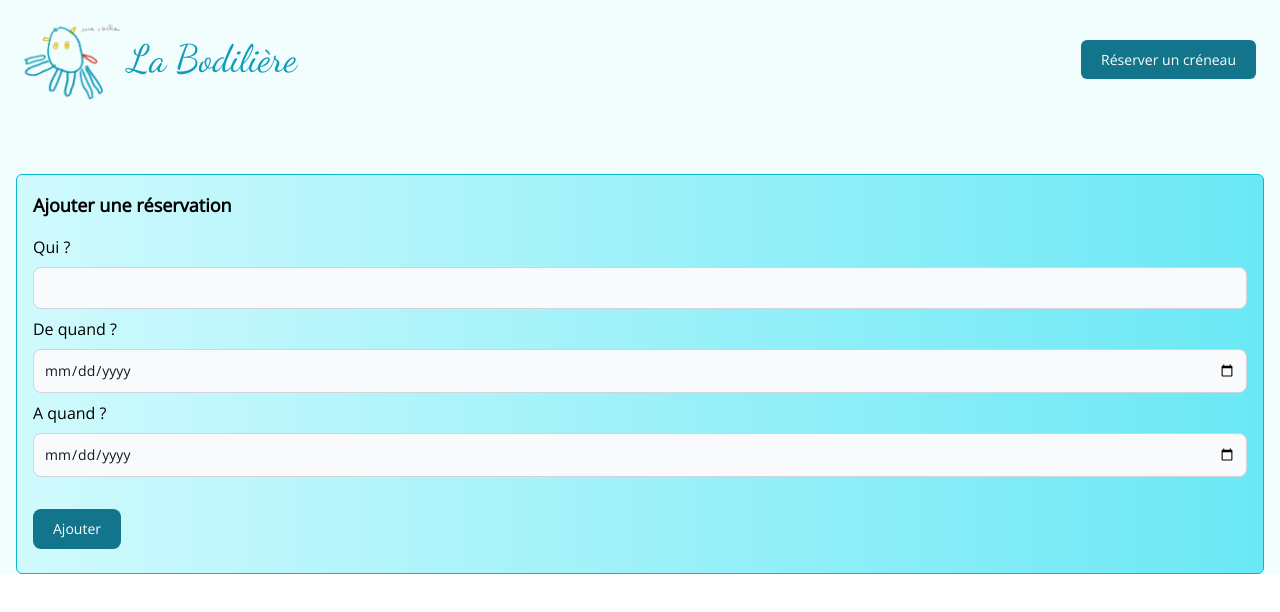
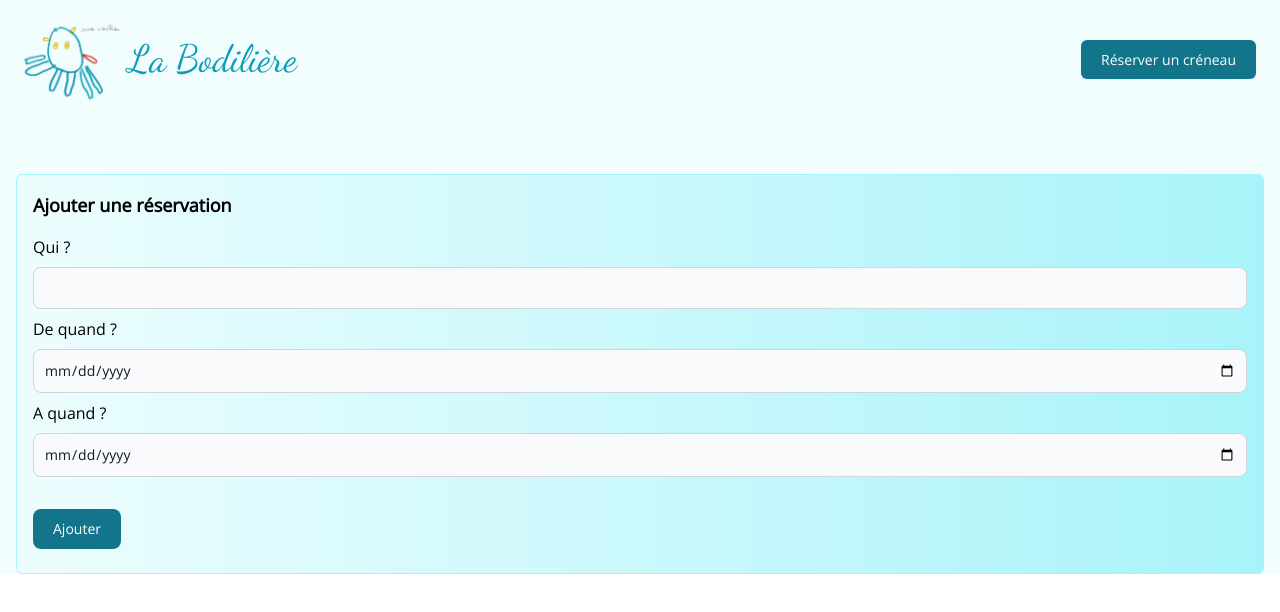
Before and after one commit to predawi/la-bodiliere, a Nuxt app: page /signup in a window 1280 px wide. Shown: the top 612 px of the page. Built offline with nearby package versions, Linux system fonts and the light colour scheme; no server answers.

Commit message:
fix colors

```diff
--- a/assets/css/tailwind.scss
+++ b/assets/css/tailwind.scss
@@ -13,7 +13,7 @@
 
 @layer components {
   .card {
-    @apply border border-bodil-500 bg-gradient-to-r from-bodil-100 to-bodil-300 rounded-md p-4 mb-2 flex-1;
+    @apply border border-bodil-200 bg-gradient-to-r from-bodil-50 to-bodil-200 rounded-md p-4 mb-2 flex-1;
   }
 }
 
--- a/components/Weather.vue
+++ b/components/Weather.vue
@@ -24,7 +24,7 @@ const weatherIcon = "https://openweathermap.org/img/wn/" + rawData.weather[0].ic
           <div class="flex items-center justify-center">
             <IconsTempFeel class="mr-2" /> Feel: {{ Math.round((rawData.main.feels_like - 273.15)) }}°c
           </div>
-          <div class="flex items-center justify-center text-blue-800">
+          <div class="flex items-center justify-center text-bodil-600">
             <IconsDrop class="mr-2" /> Humidity {{ rawData.main.humidity }}%
           </div>
         </div>
```
